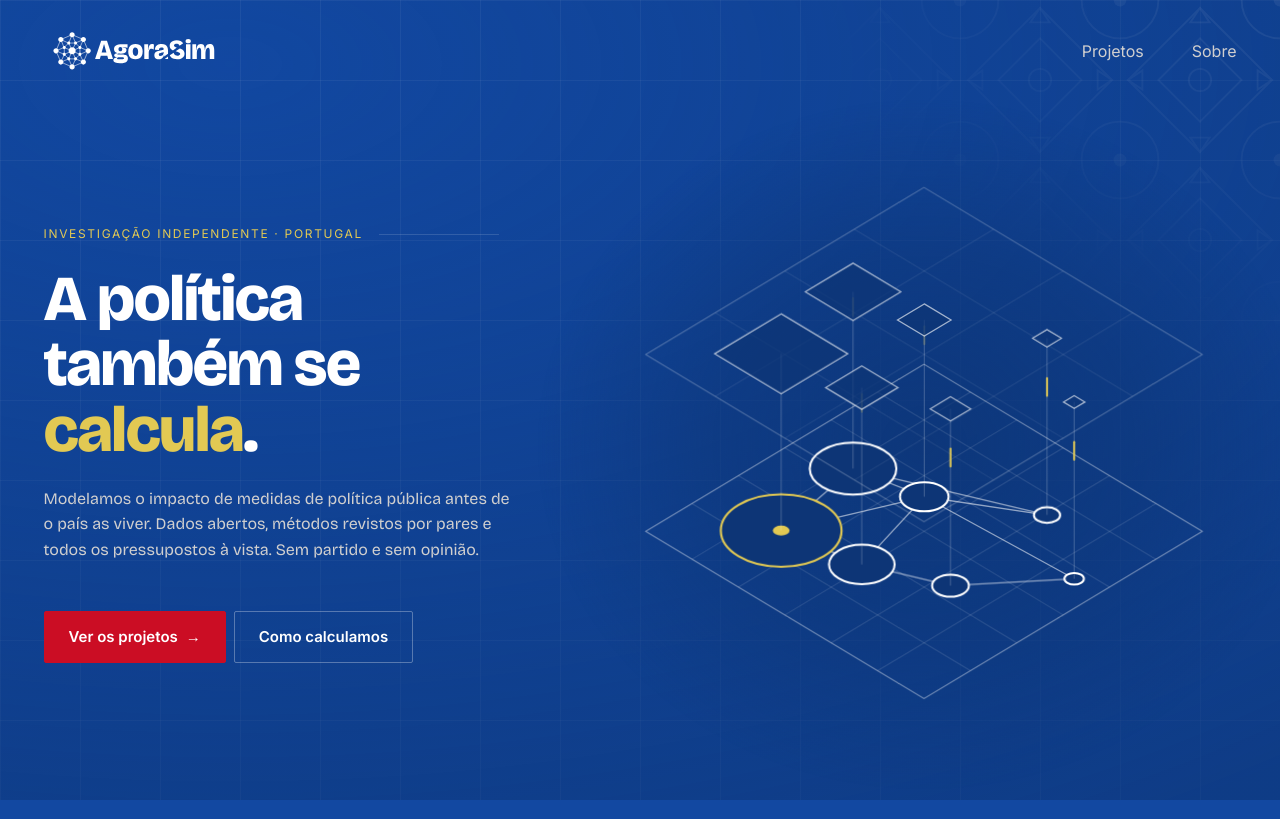
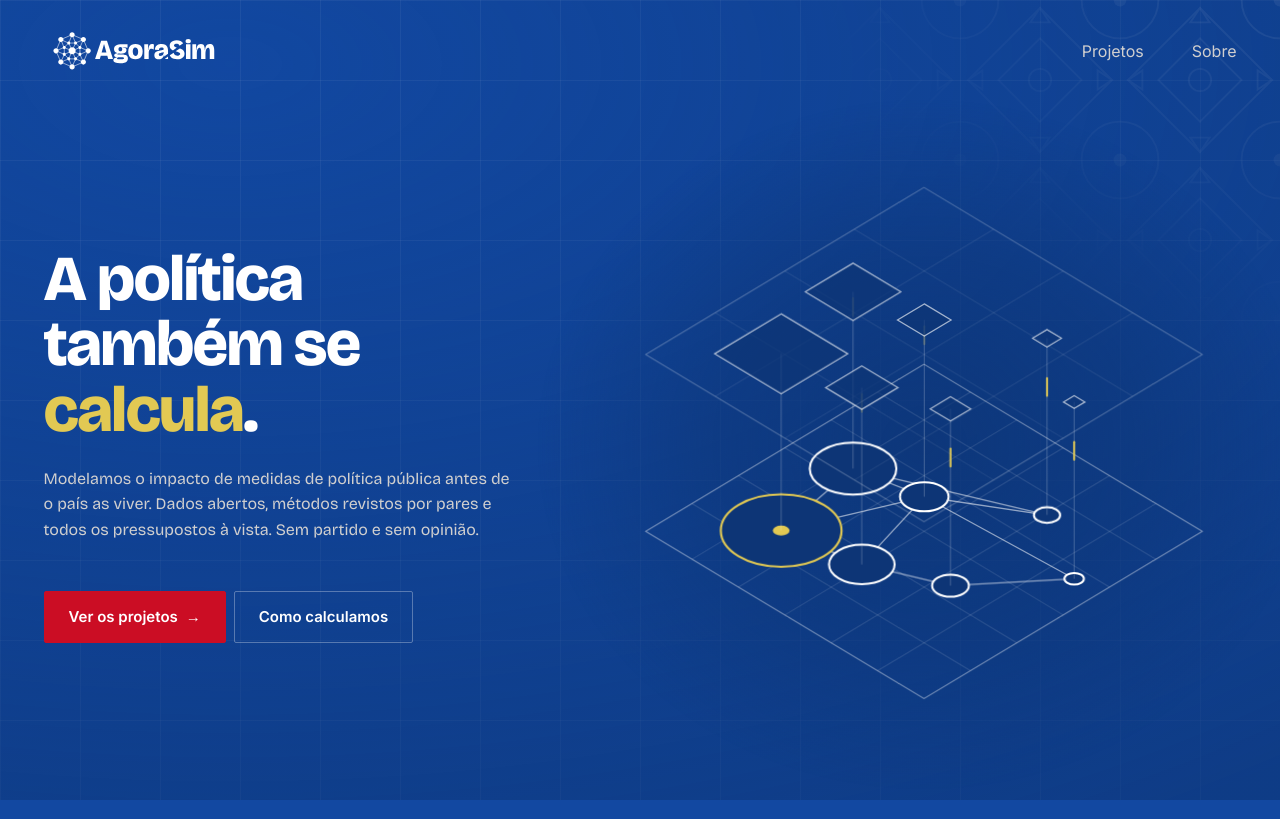
Before and after one commit to Agora-Sim/website, a React (Vite) app: page / in a window 1280 px wide. Shown: the top 819 px of the page. Built offline with nearby package versions, Linux system fonts and the light colour scheme.

Commit message:
fix: eyebrow removal

```diff
--- a/src/components/Hero.css
+++ b/src/components/Hero.css
@@ -19,22 +19,6 @@
 }
 
 /* --- 2. Copy --- */
-
-.hero__eyebrow {
-  display: flex;
-  align-items: center;
-  gap: var(--space-3);
-  margin-bottom: var(--space-4);
-}
-
-.hero__eyebrow::after {
-  content: '';
-  flex: 1;
-  max-width: 120px;
-  height: 1px;
-  background: var(--color-line-soft);
-}
-
 .hero__headline {
   font-family: var(--font-display);
   font-size: clamp(40px, 5vw, 68px);
@@ -147,7 +131,6 @@
 
 /* --- 5. Load-in --- */
 
-.hero__eyebrow,
 .hero__headline,
 .hero__lede,
 .hero__actions {
@@ -155,7 +138,6 @@
   animation: hero-rise var(--dur-slow) var(--ease-out) forwards;
 }
 
-.hero__eyebrow { animation-delay: 0.05s; }
 .hero__headline { animation-delay: 0.15s; }
 .hero__lede { animation-delay: 0.3s; }
 .hero__actions { animation-delay: 0.42s; }
@@ -172,7 +154,6 @@
 }
 
 @media (prefers-reduced-motion: reduce) {
-  .hero__eyebrow,
   .hero__headline,
   .hero__lede,
   .hero__actions {
--- a/src/components/Hero.jsx
+++ b/src/components/Hero.jsx
@@ -17,14 +17,12 @@ import './Hero.css';
  * on its own — the three-line stack against the figure is the composition.
  */
 export default function Hero() {
-  const { eyebrow, headline, headlineAccent, lede, actions } = HERO;
+  const { headline, headlineAccent, lede, actions } = HERO;
 
   return (
     <section className="hero" id="topo">
       <div className="hero__inner wrap">
         <div className="hero__copy">
-          <p className="hero__eyebrow overline">{eyebrow}</p>
-
           <h1 className="hero__headline">
             {headline.map((line) => (
               <span className="hero__line" key={line}>
--- a/src/content/site.js
+++ b/src/content/site.js
@@ -24,7 +24,6 @@ export const BRAND = {
 /* --- 2. Hero --- */
 
 export const HERO = {
-  eyebrow: 'Investigação independente · Portugal',
   /* Split so the accent word can be set in Anzac without a nested parser. */
   headline: ['A política', 'também se'],
   headlineAccent: 'calcula',
```
